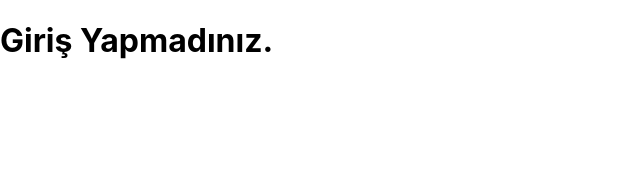
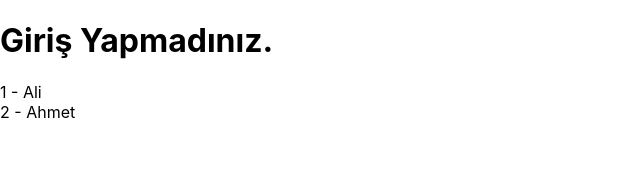
Before and after one commit to elifintizamoglu/React101, a React (Create React App) app in the folder react-project/: page / in a window 1280 px wide. Shown: the top 172 px of the page, without its empty margins (0-640 px from the left). Built offline with nearby package versions, Linux system fonts and the light colour scheme.

Commit message:
"key" prop

```diff
--- a/react-project/src/App.js
+++ b/react-project/src/App.js
@@ -1,10 +1,28 @@
 import './App.css';
 import User from "./components/User";
+
+const friends = ["Büşra", "Aygül", "İlayda"];
+const otherFriends = [
+  {
+    id: 1,
+    name: 'Ali'
+  },
+  {
+    id: 2,
+    name: 'Ahmet'
+  },
+]
 
 function App() {
   return (
     <>
-      <User name="Elif" surname="Gezen" isLoggedIn={false} />
+      <User
+        name="Elif"
+        surname="Gezen"
+        isLoggedIn={false}
+        age={24}
+        friends={otherFriends}
+      />
     </>
   );
 }
--- a/react-project/src/components/User.js
+++ b/react-project/src/components/User.js
@@ -1,13 +1,23 @@
-function User(props) {
+function User({ name, surname, isLoggedIn, age, friends }) {
     return (
-        <h1>
+        <>
+            <h1>
+                {
+                    isLoggedIn
+                        ? `${name} ${surname} (${age})`
+                        : "Giriş Yapmadınız."
+                }
+            </h1>
             {
-                props.isLoggedIn
-                ? `${props.name} ${props.surname}`
-                : "Giriş Yapmadınız."
+                friends.map((friend) => (
+                    <div key={friend.id}>
+                        {friend.id} - {friend.name}
+                    </div>
+                ))
             }
-        </h1>
+        </>
     );
+
 }
 
 export default User;
```
